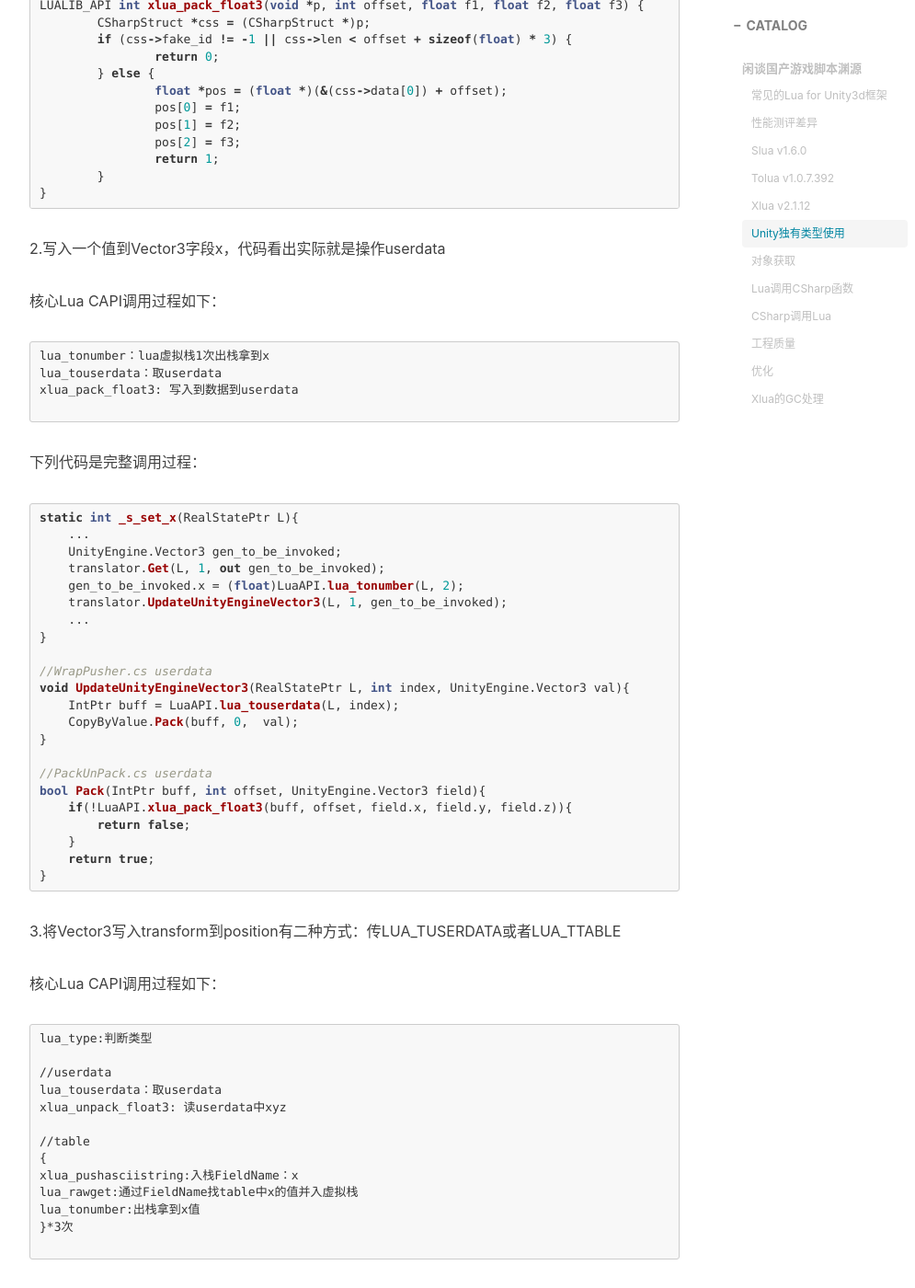
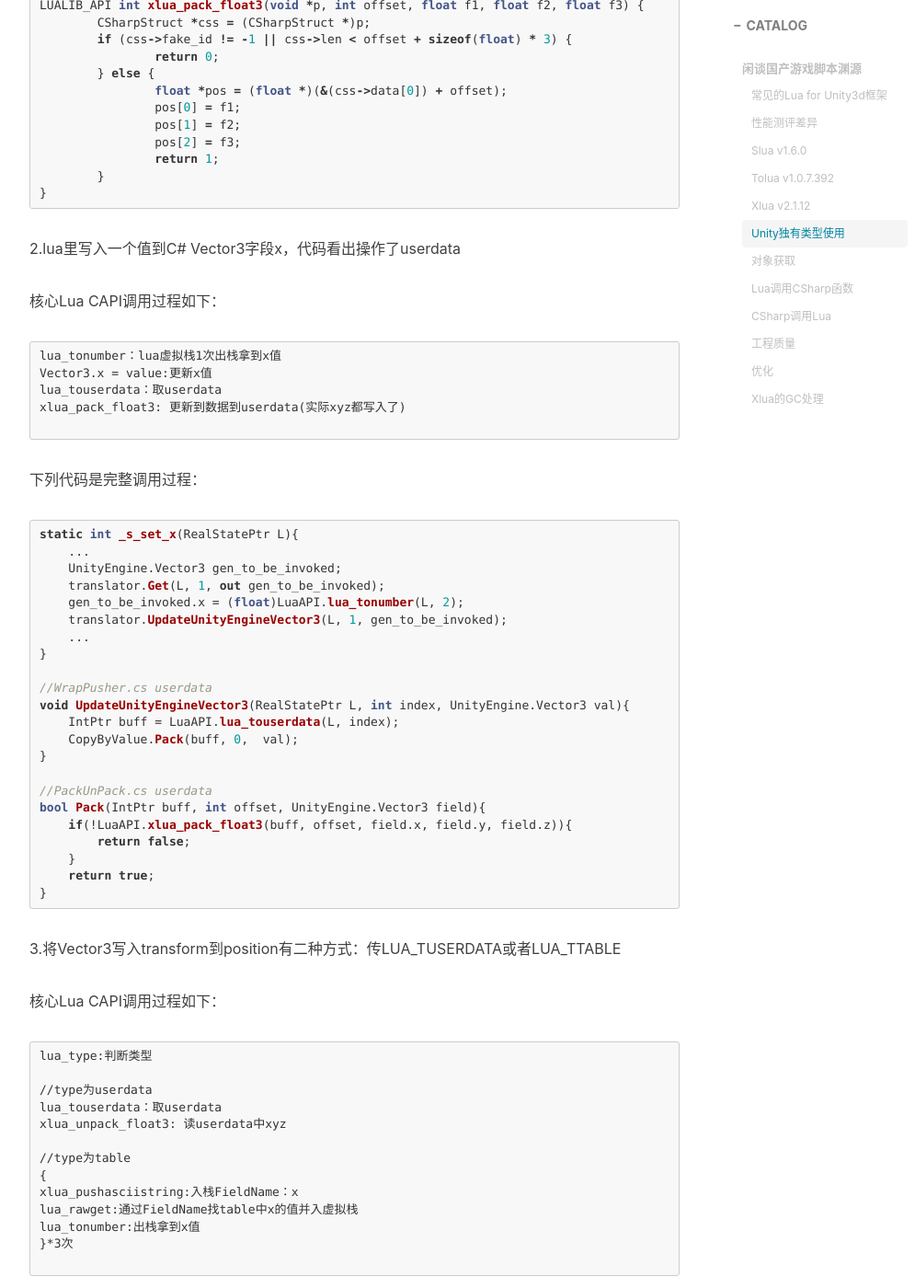
Before and after one commit to chenanbao/chenanbao.github.io, a Jekyll site: the page built from _posts/2018-07-29-Lua热更新框架差异.md, in a window 1280 px wide and 1400 px high, scrolled down 3516 px. Shown: the whole window at 92% size, without its empty margins (233-1228 px from the left). Built offline with Jekyll 4.4.1, drawn with Linux system fonts in a browser that asks for light colours; nearby versions of some CDN libraries; comment, search, counter and statistics services are not loaded; some of the changed text lies outside the part shown.

Commit message:
lua对C#端值修改

````diff
--- a/_posts/2018-07-29-Lua热更新框架差异.md
+++ b/_posts/2018-07-29-Lua热更新框架差异.md
@@ -130,14 +130,15 @@ LUALIB_API int xlua_pack_float3(void *p, int offset, float f1, float f2, float f
 ```
 
 
-2.写入一个值到Vector3字段x，代码看出实际就是操作userdata
+2.lua里写入一个值到C# Vector3字段x，代码看出操作了userdata
 
 核心Lua CAPI调用过程如下：
 
 ```
-lua_tonumber：lua虚拟栈1次出栈拿到x
+lua_tonumber：lua虚拟栈1次出栈拿到x值
+Vector3.x = value:更新x值
 lua_touserdata：取userdata
-xlua_pack_float3: 写入到数据到userdata
+xlua_pack_float3: 更新到数据到userdata(实际xyz都写入了)
 
 ```
 
@@ -173,11 +174,11 @@ bool Pack(IntPtr buff, int offset, UnityEngine.Vector3 field){
 ```
 lua_type:判断类型
 
-//userdata
+//type为userdata
 lua_touserdata：取userdata
 xlua_unpack_float3: 读userdata中xyz
 
-//table
+//type为table
 {
 xlua_pushasciistring:入栈FieldName：x
 lua_rawget:通过FieldName找table中x的值并入虚拟栈
@@ -485,15 +486,23 @@ luaenv.Global.Get<int>("money")
 
 在LuaTable.Get主要做了如下LuaCAPI工作：
 ```csharp
-lua_pushstring(L,”money”)
+lua_pushstring(L,"money")
 lua_gettable(L,-2)
 xlua_tointeger(L,-1);
 ```
 
 2.C#调Lua函数是把Lua函数映射到delegate的模式然后调用
-这种模式因为函数参数和返回值类型双方都明确，避免了Boxing。
+这种模式因为函数参数和返回值类型双方都明确，从而避免了Boxing。
+
 ```csharp
-//事例CSCallLua.cs
+
+--lua
+function f(a, b)
+    print('a', a, 'b', b)
+    return 1, {f1 = 1024}
+end
+
+//用例CSCallLua.cs
 [CSharpCallLua]
 public delegate int FDelegate(int a, string b, out DClass c);
 
````
